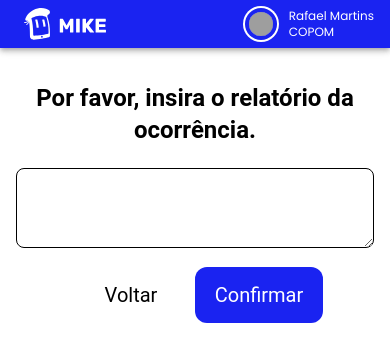
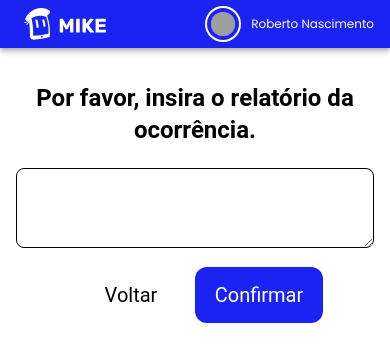
Before and after one commit to Company-FMG/pm-digital, a React (Vite) app: page /relatorio in a window 390 px wide. Shown: the top 362 px of the page. Built offline with nearby package versions, Linux system fonts and the light colour scheme; grey boxes are pictures that could not be loaded.

Commit message:
criação do contexto de credenciais

```diff
--- a/src/components/global/NavbarMike.tsx
+++ b/src/components/global/NavbarMike.tsx
@@ -1,6 +1,9 @@
 import logomike from '../../assets/mikelogo.svg'
+import { useCredentials } from '../../contexts/CredentialsContext'
 
 export default function NavbarMike () {
+    const { nome, pfp } = useCredentials();
+
     return (
         <>
             <header className="p-0 bg-bluemike">
@@ -10,11 +13,10 @@ export default function NavbarMike () {
                     </a>
                     <div className="flex flex-row gap-4 sm:gap-6 items-center justify-center">
                         <a href="/perfil">
-                            <img alt="" className="w-6 sm:w-8 md:w-12 lg:w-12 rounded-full ring-2 md:ring-4 ring-white ring-offset-4 ring-offset-bluemike" src="https://source.unsplash.com/40x40/?portrait?4" />
+                            <img alt="" className="w-6 h-6 object-cover sm:w-8 md:w-12 lg:w-12 rounded-full ring-2 md:ring-4 ring-white ring-offset-4 ring-offset-bluemike" src={pfp.webviewPath} />
                         </a>
                         <div className="font-poppins text-xs sm:text-base md:text-xl lg:text-2xl text-white">
-                            <p>Rafael Martins</p>
-                            <p>COPOM</p>
+                            <p>{nome}</p>
                         </div>
                     </div>
                 </div>
--- /dev/null
+++ b/src/contexts/CredentialsContext.tsx
@@ -0,0 +1,64 @@
+import { createContext, ReactNode, useContext, useState } from "react";
+import { usePhotoGallery, UserPhoto } from "../hooks/usePhotoGallery";
+
+//interface do contexto
+interface CredentialsContextProps {
+    nome: string,
+    matricula: string,
+    senha: string,
+    cargo: string,
+    idade: number,
+    pfp: UserPhoto,
+    handleLogin: (matricula: string, senha: string) => void;
+}
+
+//contexto inicia indefinido
+export const CredentialsContext = createContext<CredentialsContextProps | undefined>(
+    undefined
+);
+
+//interface do provider
+interface CredentialsProviderProps {
+    children: ReactNode;
+}
+
+//define o provider do context
+export const CredentialsProvider = ({ children }: CredentialsProviderProps) => {
+    const { photo } = usePhotoGallery();
+
+    const [nome, setNome] = useState("Roberto Nascimento");
+    const [matricula, setMatricula] = useState("#23BPRMR345");
+    const [senha, setSenha] = useState("");
+    const [cargo, setCargo] = useState("Cap.");
+    const [idade, setIdade] = useState(40);
+    const [pfp, setPfp] = useState(photo);
+
+    const handleLogin = (matricula: string, senha: string) => {
+
+    }
+
+    return (
+        <CredentialsContext.Provider
+        value={{
+            nome,
+            matricula,
+            senha,
+            cargo,
+            idade,
+            pfp,
+            handleLogin
+        }}
+        >
+        {children}
+        </CredentialsContext.Provider>
+    );
+};
+
+//cria um hook personalizado para puxar o contexto
+export const useCredentials = (): CredentialsContextProps => {
+    const context = useContext(CredentialsContext);
+    if (context === undefined) {
+        throw new Error("useCredentials must be used within a CredentialsProvider");
+    }
+    return context;
+};
--- a/src/hooks/usePhotoGallery.tsx
+++ b/src/hooks/usePhotoGallery.tsx
@@ -7,15 +7,14 @@ import { Preferences } from '@capacitor/preferences';
 import { Capacitor } from '@capacitor/core';
 
 export interface UserPhoto {
-  filepath: string;
+  filepath?: string;
   webviewPath?: string;
 }
 
 export function usePhotoGallery() {
   const [photo, setPhoto] = useState<UserPhoto>(
     {
-      filepath: "https://source.unsplash.com/40x40/?portrait?4",
-      webviewPath: "https://source.unsplash.com/40x40/?portrait?4",
+      webviewPath: "https://migration-polopoly.otempo.com.br/polopoly_fs/3.219668.1534216140!httpImage/image.jpg_gen/derivatives/hard-news-img-medium-fit_380/image.jpg",
     }
   );
 
--- a/src/main.tsx
+++ b/src/main.tsx
@@ -4,15 +4,18 @@ import { ModalProvider } from "./contexts/ModalContext"
 import App from './AppRoutes';
 import './index.css'
 import { MapProvider } from './contexts/MapContext';
+import { CredentialsProvider } from './contexts/CredentialsContext';
 
 const container = document.getElementById('root');
 const root = createRoot(container!);
 root.render(
   <React.StrictMode>
-    <ModalProvider>
-      <MapProvider>
-        <App />
-      </MapProvider>
-    </ModalProvider>
+    <CredentialsProvider>
+      <ModalProvider>
+        <MapProvider>
+          <App />
+        </MapProvider>
+      </ModalProvider>
+    </CredentialsProvider>
   </React.StrictMode>
 );
--- a/src/routes/Perfil.tsx
+++ b/src/routes/Perfil.tsx
@@ -12,11 +12,13 @@ import { pencilSharp } from 'ionicons/icons';
 import { usePhotoGallery } from '../hooks/usePhotoGallery';
 import NavbarMike from "../components/global/NavbarMike";
 import { useHistory } from "react-router";
+import { useCredentials } from "../contexts/CredentialsContext";
 
   export default function Perfil() {
     defineCustomElements(window);
-    const { photo, takePhoto } = usePhotoGallery();
+    const { takePhoto } = usePhotoGallery();
     const history = useHistory();
+    const { nome, matricula, cargo, pfp } = useCredentials();
 
     return (
       <IonPage>
@@ -29,7 +31,7 @@ import { useHistory } from "react-router";
           <div className="space-y-12 px-5">
             <div className="pt-10 text-center space-y-5">
               <div className="relative inline-block">
-                <img className="w-28 h-28 object-cover max-w-28 md:w-36 lg:w-64 rounded-full ring-2 md:ring-4 ring-white ring-offset-4 ring-offset-bluemike" src={photo.webviewPath}  alt="profile"/>
+                <img className="w-28 h-28 object-cover max-w-28 md:w-36 lg:w-64 rounded-full ring-2 md:ring-4 ring-white ring-offset-4 ring-offset-bluemike" src={pfp.webviewPath}  alt="profile"/>
                 <IonFab vertical="bottom" horizontal="start" slot="fixed" className="absolute -bottom-4 left-20">
                   <IonFabButton onClick={() => takePhoto()}>
                     <IonIcon icon={pencilSharp}></IonIcon>
@@ -37,8 +39,8 @@ import { useHistory } from "react-router";
                 </IonFab>
               </div>
               <div>
-                <h3 className="text-xl font-bold mb-0">Cap. Roberto Nascimento</h3>
-                <p>#23BPRMR345</p>
+                <h3 className="text-xl font-bold mb-0">{cargo} {nome}</h3>
+                <p>{matricula}</p>
               </div>
               <button onClick={() => history.push('/') } className="bg-bluemike text-xs font-bold text-white px-8 py-3 rounded-md">
                 VOLTAR PARA PÁGINA INICIAL
```
